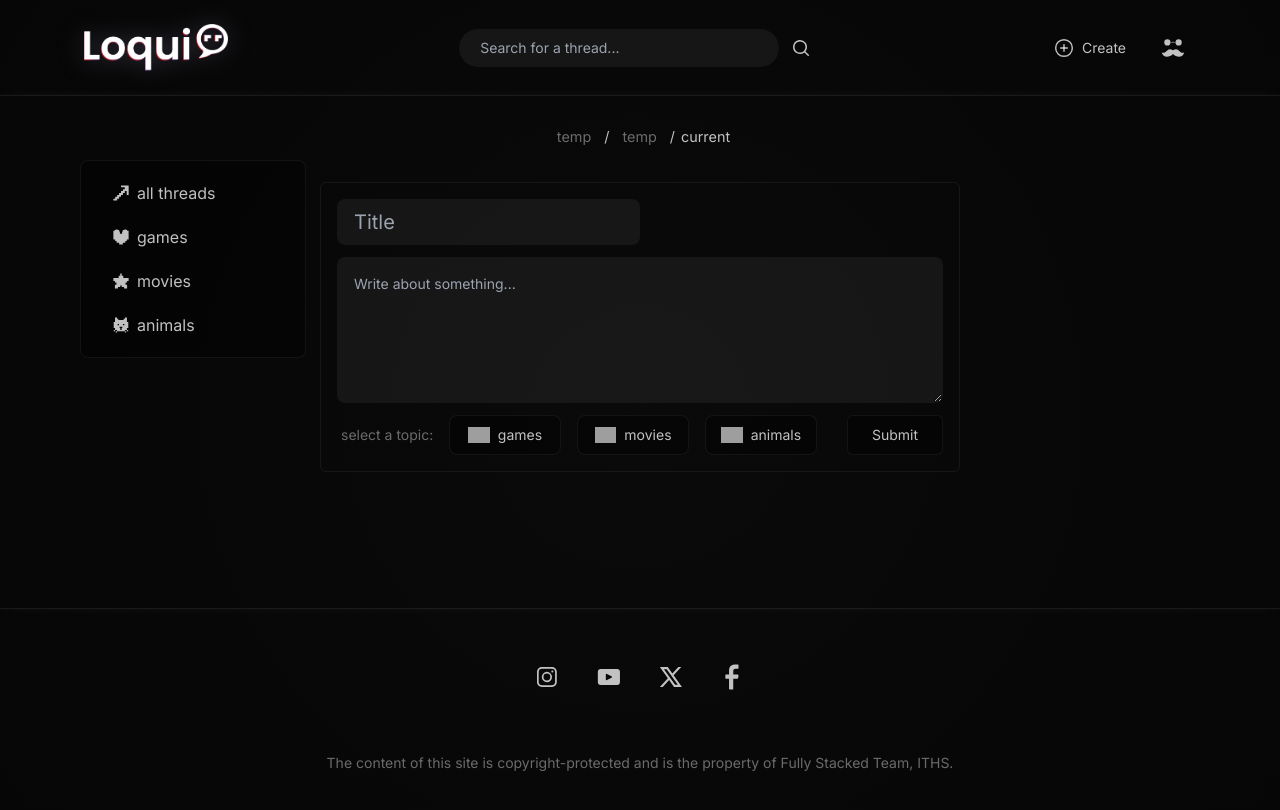
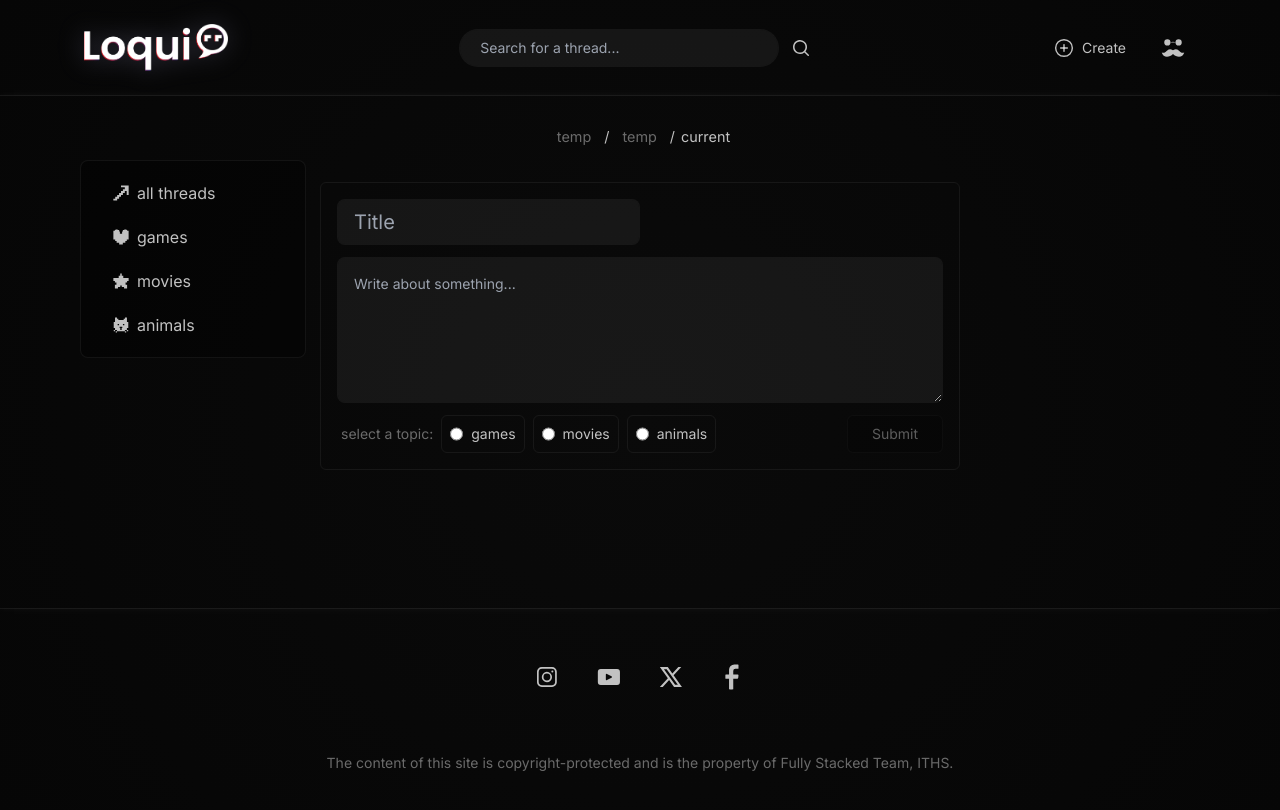
Before and after one commit to amilpsp/fullstack-frontend, a React (Vite) app: page /newThread in a window 1280 px wide. Shown: the top 810 px of the page. Built offline with nearby package versions, Linux system fonts and the light colour scheme; grey boxes are pictures that could not be loaded.

Commit message:
added form functionality to newThread

```diff
--- a/src/Pages/NewThread/NewThread.tsx
+++ b/src/Pages/NewThread/NewThread.tsx
@@ -1,26 +1,34 @@
 import "./NewThread.css";
-/* import Button from "@mui/joy/Button";
-import ButtonGroup from "@mui/joy/ButtonGroup"; */
 
-import SmTopicButtons from "../../Components/SmTopicButtons/SmTopicButtons";
 import BreadcrumbsComp from "../../Components/BreadcrumbsComp/BreadcrumbsComp";
 import axios from "axios";
-import React from "react";
+import React, { useState } from "react";
+import { useAuth } from "../../contexts/useAuth";
+
+interface PostData {
+  author: string | null;
+  forum: string | null;
+  title: string | null;
+  content: string | null;
+}
 const NewThread = () => {
-  /* const [selectedTopic, setSelectedTopic] = React.useState(-1);
-	const handleClick = () => {
-		console.log("hello there");
-		return "hello there";
-	}; */
+  const [postData, setPostData] = useState<PostData>({
+    author: null,
+    forum: null,
+    title: null,
+    content: null,
+  });
+  const { user } = useAuth();
 
   const handlePostNewThread = async (e: React.SyntheticEvent) => {
     e.preventDefault();
-    const postData = {
-      author: "creycreycrey",
-      forum: "games",
-      title: "5th post!",
-      content: "hello there",
-    };
+    if (!user) {
+      console.log("could not find user");
+      return;
+    }
+
+    postData.author = user?.name;
+
     try {
       await axios.post("http://localhost:8080/posts/add", postData);
     } catch (error) {
@@ -28,10 +36,20 @@ const NewThread = () => {
     }
   };
 
+  const handleChange = (
+    event:
+      | React.ChangeEvent<HTMLInputElement>
+      | React.ChangeEvent<HTMLTextAreaElement>
+  ) => {
+    const { name, value } = event.target;
+    setPostData((prevState) => ({ ...prevState, [name]: value }));
+  };
+
   return (
     <>
       <div className="flex flex-col align-stretch w-[50vw] gap-6">
         <BreadcrumbsComp />
+
         <form
           id="newPostForm"
           className="flex flex-col w-[50vw] p-4 border rounded-md border-bordercol text-txtdark gap-3"
@@ -39,9 +57,10 @@ const NewThread = () => {
         >
           <input
             type="text"
-            name="Title"
+            name="title"
             id="Title"
             placeholder="Title"
+            onChange={handleChange}
             className="flex-grow text-xl rounded-lg w-[50%] pl-4 border border-solid border-bordercol bg-bordercol bg-clip-padding px-5 py-2 text-txtbright font-normal text-surface transition duration-300 ease-in-out focus:border-borderfocus focus:text-white focus:shadow-inset focus:outline-none motion-reduce:transition-none"
           />
           <textarea
@@ -49,17 +68,56 @@ const NewThread = () => {
             id="content"
             rows={6}
             placeholder="Write about something..."
+            onChange={handleChange}
             className="flex-grow  rounded-lg pl-4 pt-4 border border-solid border-bordercol bg-bordercol bg-clip-padding px-5 py-2 text-txtbright font-normal text-surface transition duration-300 ease-in-out focus:border-borderfocus focus:text-white focus:shadow-inset focus:outline-none motion-reduce:transition-none"
           ></textarea>
           <section className="flex justify-between gap-2">
             <div className="flex gap-2">
               <span className="ml-1 self-center">select a topic:</span>
-              <SmTopicButtons />
+              <label
+                className=" flex gap-2 border border-bordercol rounded-md
+              p-2 hover:bg-bordercol hover:cursor-pointer text-txtbright "
+              >
+                <input
+                  type="radio"
+                  name="forum"
+                  value="games"
+                  onChange={handleChange}
+                />
+                games
+              </label>
+
+              <label
+                className=" flex gap-2 border border-bordercol rounded-md
+              p-2 hover:bg-bordercol hover:cursor-pointer text-txtbright "
+              >
+                <input
+                  type="radio"
+                  name="forum"
+                  value="movies"
+                  onChange={handleChange}
+                />
+                movies
+              </label>
+
+              <label
+                className=" flex gap-2 border border-bordercol rounded-md
+              p-2 hover:bg-bordercol hover:cursor-pointer text-txtbright "
+              >
+                <input
+                  type="radio"
+                  name="forum"
+                  value="animals"
+                  onChange={handleChange}
+                />
+                animals
+              </label>
             </div>
             <input
               type="submit"
               value="Submit"
-              className="bg-odark border rounded-md border-bordercol text-txtbright hover:bg-bordercol w-24 cursor-pointer"
+              className="bg-odark border rounded-md border-bordercol text-txtbright hover:bg-bordercol w-24 cursor-pointer disabled:hover:bg-transparent disabled:hover:cursor-not-allowed disabled:opacity-45"
+              disabled={!postData.title || !postData.content || !postData.forum}
             />
           </section>
         </form>
```
